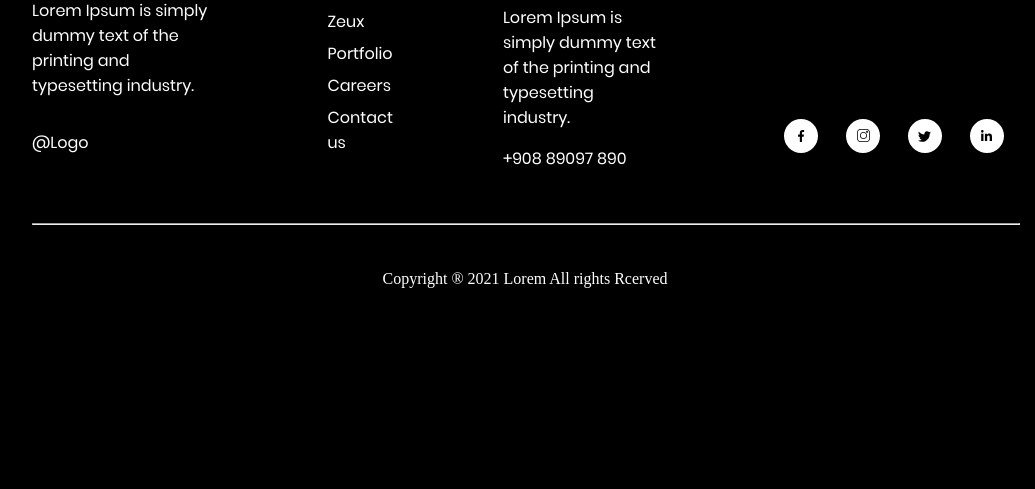
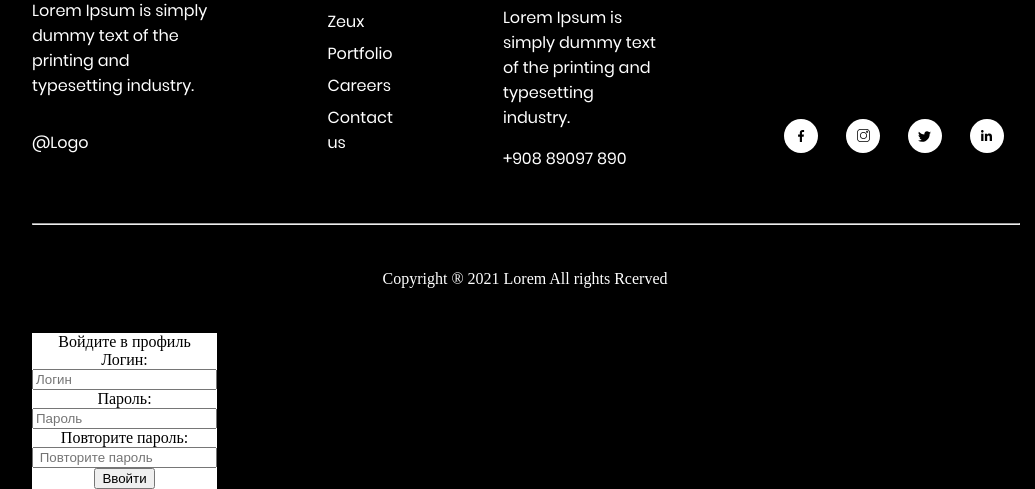
Before and after one commit to Registrat00r/Gaming-Platform-website, a PHP site: page / in a window 1280 px wide; the page is wider, and only the part inside the window is pictured. Shown: the part 5796-6285 px from the top of that part, without its empty margins (115-1150 px from the left). Before the commit the page ends 6084 px from the top of that part, so only its background shows below. Run offline with PHP 8.4, Linux system fonts and the light colour scheme.

Commit message:
Начало

```diff
--- a/index.html
+++ b/index.html
@@ -249,6 +249,36 @@
 			<p class="footer__copyright-text">Copyright ® 2021 Lorem All rights Rcerved</p>
 		</div>
 	</footer>
+
+	<form action="\" class="form-sign">
+		<legend class="form-legend">Войдите в профиль</legend>
+		<label class="form-label" for="login">Логин:</label>
+		<input type="text" name="login-text" class="form__login-sign" placeholder="Логин" required minlength="5"
+			maxlength="13">
+		<label class="form-label" for="pass">Пароль:</label>
+		<input type="password" name="password-text" class="form__pass-sign" placeholder="Пароль" required minlength="8"
+			maxlength="13">
+		<label class="form-label" for="pass-repeat">Повторите пароль:</label>
+		<input type="password" name="repeat-password-text" class="form__pass-sign form__pass__repeat-sign"
+			placeholder=" Повторите пароль" required minlength="8" maxlength="13">
+		<input type="submit" value="Ввойти" name="btn-submit" class="form__btn-sign">
+	</form>
 </body>
 
+<!-- Открываем форму «Войдите в профиль» по клику на «Войти»
+Открываем вспомогательные формы -->
+
+<!-- Взаимодействие между popup-окнами. Валидация и хранение данных форм:
+Добавить функциональность для popup окон (всплывающих форм):
+переключение между окнами
+очистка полей формы
+закрытие окна -->
+
+<!-- существование логина
+количество символов пароля
+повторение пароля (их одинаковость)
+существование пары логин/пароль -->
+
+
+
 </html>
--- /dev/null
+++ b/styles/blocks/form-sign.css
@@ -0,0 +1,14 @@
+.form-sign{
+    display: flex;
+    flex-direction: column;
+    align-items: center;
+
+    background: #ffffff;
+
+    position: absolute;
+    transform: translate(0%,0%);
+}
+
+.form-legend, .form-label{
+    color: #000000;
+}
--- a/styles/style.css
+++ b/styles/style.css
@@ -11,3 +11,5 @@
 @import url(blocks/Project.css);
 @import url(blocks/Event.css);
 @import url(blocks/Footer.css);
+
+@import url(blocks/form-sign.css);
```
